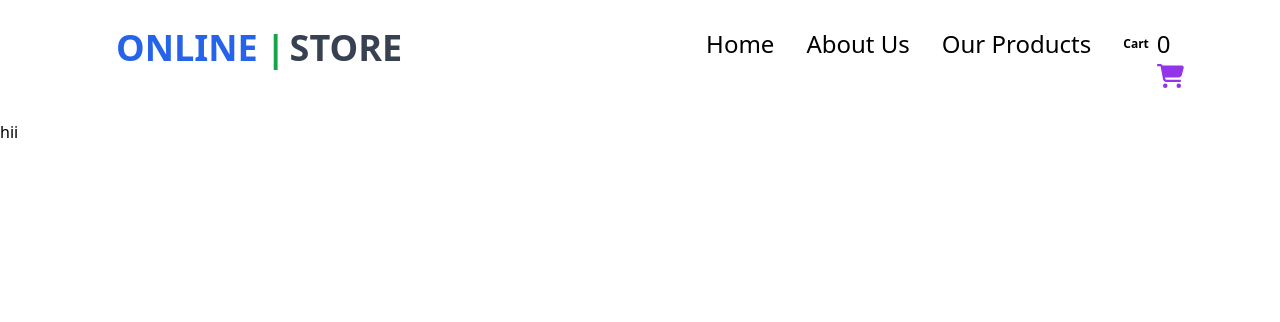
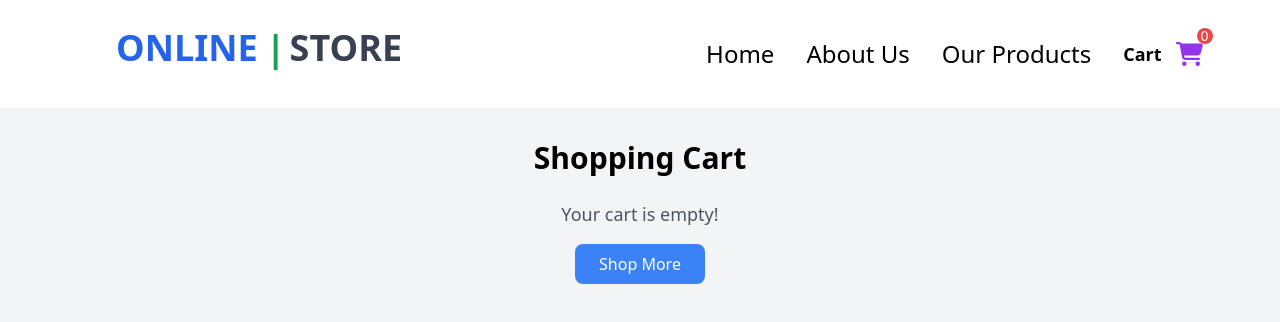
Before and after one commit to Ram-Timilsina/ecommerce, a React (Vite) app: page /cartItems in a window 1280 px wide. Shown: the top 322 px of the page. Built offline with nearby package versions, Linux system fonts and the light colour scheme.

Commit message:
cart funnctionality was added

```diff
--- a/src/App.jsx
+++ b/src/App.jsx
@@ -9,7 +9,7 @@ const App = () => {
   return (
     <div>
       <BrowserRouter>
-        <header>
+        <header className="sticky bg-white top-0">
           <Nav />
         </header>
         <Routes>
--- /dev/null
+++ b/src/Context/CartContext.jsx
@@ -0,0 +1,15 @@
+import { createContext, useEffect, useState } from "react";
+
+const CartContext = createContext();
+const CartContextProvider = ({ children }) => {
+  const [cart, setCart] = useState([]);
+  useEffect(() => {
+    console.log(cart);
+  }, [cart]);
+  return (
+    <CartContext.Provider value={{ cart, setCart }}>
+      {children}
+    </CartContext.Provider>
+  );
+};
+export { CartContextProvider, CartContext };
--- a/src/Navbar.jsx/CartItems.jsx
+++ b/src/Navbar.jsx/CartItems.jsx
@@ -1,7 +1,92 @@
-import React from "react";
+import React, { useContext, useState } from "react";
+import { CartContext } from "../Context/CartContext";
+import { Link } from "react-router-dom";
 
 const CartItems = () => {
-  return <div>hii</div>;
+  const { cart, setCart } = useContext(CartContext);
+  const [counts, setCounts] = useState(1); // Calculate the total amount for the cart
+  const totalAmount = cart.reduce(
+    (total, item) => total + item.price * item.quantity,
+    0
+  );
+
+  return (
+    <div className="p-8 bg-gray-100 min-h-screen">
+      <h1 className="text-3xl font-bold mb-6 text-center">Shopping Cart</h1>
+
+      {cart.length === 0 ? (
+        <div className="text-center">
+          <p className="text-gray-600 text-lg">Your cart is empty!</p>
+          <Link to="/OurProducts">
+            <button className="px-6 py-2 bg-blue-500 text-white rounded-lg hover:bg-blue-600 transition mt-4">
+              Shop More
+            </button>
+          </Link>
+        </div>
+      ) : (
+        <div className="space-y-6">
+          {cart.map((item) => (
+            <div
+              key={item.id}
+              className="flex items-center justify-between bg-white p-4 rounded-lg shadow-md"
+            >
+              {/* Item Info */}
+              <div className="flex items-center space-x-4">
+                <img
+                  src={item.image}
+                  alt={item.title}
+                  className="w-20 h-20 object-cover rounded-md"
+                />
+                <div>
+                  <h2 className="text-xl font-semibold">{item.title}</h2>
+                  <p className="text-gray-600 text-sm">
+                    ${item.price.toFixed(2)}
+                  </p>
+                </div>
+              </div>
+              <div>
+                <button
+                  className="text-2xl text-gray-600 p-2 rounded border border-gray-300"
+                  onClick={() => setCounts(counts + 1)}
+                >
+                  +
+                </button>
+                <span className="mx-4 text-lg">{counts}</span>
+                <button
+                  className="text-2xl text-gray-600 p-2 rounded border border-gray-300"
+                  onClick={() => counts > 1 && setCounts(counts - 1)}
+                >
+                  -
+                </button>
+              </div>
+
+              <div className="text-right">
+                <p className="text-gray-600">Subtotal:</p>
+                <p className="text-xl font-semibold">
+                  ${(item.price * item.quantity).toFixed(2)}
+                </p>
+              </div>
+            </div>
+          ))}
+
+          {/* Total Amount */}
+          <div className="flex justify-between items-center bg-gray-200 p-4 rounded-lg shadow-md mt-6">
+            <h2 className="text-lg font-bold">Total:</h2>
+            <p className="text-xl font-bold">${totalAmount.toFixed(2)}</p>
+          </div>
+
+          {/* Shop More Button */}
+          <div className="mt-6 text-center">
+            <Link to="/shop">
+              <button className="px-6 py-2 bg-blue-500 text-white rounded-lg hover:bg-blue-600 transition">
+                Shop More
+              </button>
+            </Link>
+          </div>
+        </div>
+      )}
+    </div>
+  );
 };
 
 export default CartItems;
--- a/src/Navbar.jsx/Nav.jsx
+++ b/src/Navbar.jsx/Nav.jsx
@@ -1,9 +1,12 @@
-import React from "react";
+import React, { useContext } from "react";
 import { Link, NavLink } from "react-router-dom";
 import { FontAwesomeIcon } from "@fortawesome/react-fontawesome";
 import { faShoppingCart } from "@fortawesome/free-solid-svg-icons";
+import { CartContext } from "../Context/CartContext";
 
 const Nav = () => {
+  const { cart } = useContext(CartContext);
+
   return (
     <div className="py-7  text-2xl place-content-between">
       <ul className="flex gap-48">
@@ -18,7 +21,7 @@ const Nav = () => {
             </div>
           </Link>
         </li>
-        <div className="flex gap-x-8 ">
+        <div className="flex gap-x-8 items-center">
           <li>
             <NavLink
               className={({ isActive }) =>
@@ -50,12 +53,14 @@ const Nav = () => {
             </NavLink>
           </li>
 
-          <Link to="/cartItems" className="flex gap-2 ">
-            <div className=" gap-2 ">
-              <h3 className="text-xs font-bold  mt-2">Cart</h3>
+          <Link to="/cartItems" className="flex  items-center gap-1 ">
+            <div className=" gap-1 ">
+              <h3 className="text-lg font-bold ">Cart</h3>
             </div>
-            <div className="">
-              <div className=" cart-item-count">0</div>
+            <div className="relative  p-2.5">
+              <div className=" absolute text-sm right-0 top-0 rounded-full w-4 h-4 bg-red-500 text-white flex items-center justify-center">
+                {cart.length}
+              </div>
 
               <FontAwesomeIcon
                 icon={faShoppingCart}
--- a/src/Navbar.jsx/ViewDetail.jsx
+++ b/src/Navbar.jsx/ViewDetail.jsx
@@ -1,5 +1,6 @@
-import React, { useState, useEffect } from "react";
+import React, { useState, useEffect, useContext } from "react";
 import { useParams, Link } from "react-router-dom";
+import { CartContext } from "../Context/CartContext";
 
 const ViewDetail = () => {
   const { id } = useParams();
@@ -17,6 +18,13 @@ const ViewDetail = () => {
   useEffect(() => {
     window.scrollTo(0, 0);
   }, []);
+  const { setCart, cart } = useContext(CartContext);
+
+  const handleAddToCart = () => {
+    const result = cart.find((items) => items.id == product.id);
+    console.log(result);
+    setCart([...cart, { ...product, quantity: counter }]);
+  };
 
   return (
     <div className="bg-gray-100 min-h-screen flex flex-col items-center p-6">
@@ -69,7 +77,10 @@ const ViewDetail = () => {
             </button>
           </div>
 
-          <button className="bg-yellow-500 text-white w-full py-2 rounded hover:bg-yellow-600 transition-colors">
+          <button
+            onClick={handleAddToCart}
+            className="bg-yellow-500 text-white w-full py-2 rounded hover:bg-yellow-600 transition-colors"
+          >
             Add to Cart
           </button>
         </div>
--- a/src/main.jsx
+++ b/src/main.jsx
@@ -1,10 +1,13 @@
-import { StrictMode } from 'react'
-import { createRoot } from 'react-dom/client'
-import App from './App.jsx'
-import './index.css'
+import { StrictMode } from "react";
+import { createRoot } from "react-dom/client";
+import App from "./App.jsx";
+import "./index.css";
+import { CartContextProvider } from "./Context/CartContext.jsx";
 
-createRoot(document.getElementById('root')).render(
+createRoot(document.getElementById("root")).render(
   <StrictMode>
-    <App />
-  </StrictMode>,
-)
+    <CartContextProvider>
+      <App />
+    </CartContextProvider>
+  </StrictMode>
+);
```
